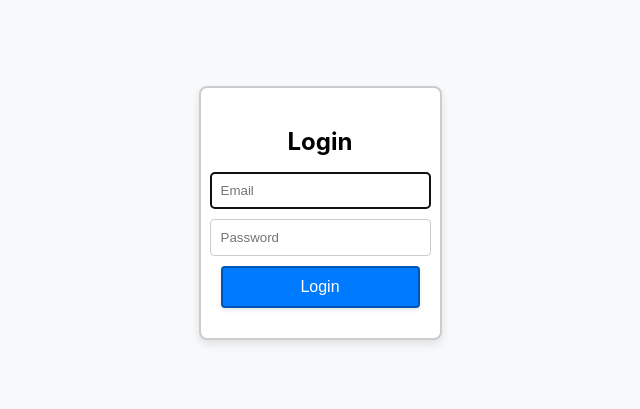
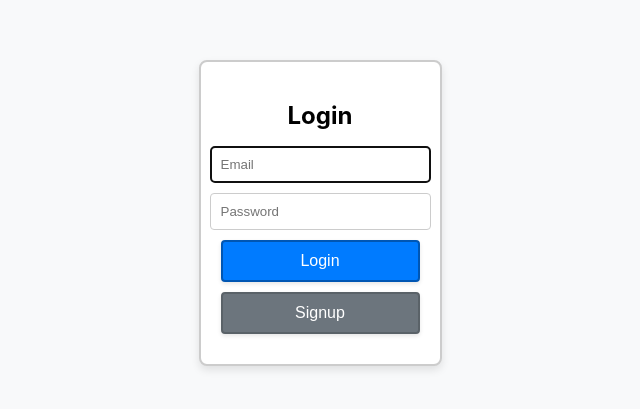
Before and after one commit to vishwaraj1989/MISGPPP, a React (Create React App) app: page / in a window 1280 px wide. Shown: the part 187-596 px from the top of the page, without its empty margins (320-960 px from the left). Built offline with nearby package versions, Linux system fonts and the light colour scheme.

Commit message:
axios.post change

```diff
--- a/src/components/login.js
+++ b/src/components/login.js
@@ -1,3 +1,82 @@
+// import React, { useState, useRef, useEffect } from 'react';
+// import axios from 'axios';
+// import { useNavigate } from 'react-router-dom';
+// import './Login.css'; // Import the updated CSS file
+
+// const Login = () => {
+//   const [formData, setFormData] = useState({
+//     email: '',
+//     password: ''
+//   });
+
+//   const [message, setMessage] = useState('');
+//   const navigate = useNavigate();
+//   const emailRef = useRef(null); // Create a ref for the email input field
+
+//   useEffect(() => {
+//     // Focus on the email input field when the component mounts
+//     if (emailRef.current) {
+//       emailRef.current.focus();
+//     }
+//   }, []);
+
+//   const handleChange = (e) => {
+//     setFormData({
+//       ...formData,
+//       [e.target.name]: e.target.value
+//     });
+//   };
+
+//   const handleSubmit = async (e) => {
+//     e.preventDefault();
+//     try {
+//       const response = await axios.post('http://localhost:5000/api/authRoutes/login', formData);
+//       setMessage(response.data.message);
+//       localStorage.setItem('token', response.data.token);
+//       navigate('/Dashboard');
+//     } catch (error) {
+//       setMessage(error.response?.data?.message || 'Something went wrong!');
+//     }
+//   };
+
+//   // const handleSignupClick = () => {
+//   //   navigate('/signup');
+//   // };
+
+//   return (
+//     <div className="login-container">
+//       <div className="login-box">
+//         <h2>Login</h2>
+//         <form onSubmit={handleSubmit}>
+//           <input
+//             type="email"
+//             name="email"
+//             placeholder="Email"
+//             value={formData.email}
+//             onChange={handleChange}
+//             required
+//             ref={emailRef} // Attach the ref to the email input field
+//           />
+//           <input
+//             type="password"
+//             name="password"
+//             placeholder="Password"
+//             value={formData.password}
+//             onChange={handleChange}
+//             required
+//           />
+//           <button type="submit" className="login-button">Login</button>
+//         </form>
+//         {message && <p>{message}</p>}
+//         {/* <button onClick={handleSignupClick} className="signup-button">Signup</button> */}
+//       </div>
+//     </div>
+//   );
+// };
+
+// export default Login;
+
+
 import React, { useState, useRef, useEffect } from 'react';
 import axios from 'axios';
 import { useNavigate } from 'react-router-dom';
@@ -30,18 +109,20 @@ const Login = () => {
   const handleSubmit = async (e) => {
     e.preventDefault();
     try {
-      const response = await axios.post('http://localhost:5000/api/authRoutes/login', formData);
+      // Update the URL with your deployed Express server URL
+      const response = await axios.post('https://your-express-server.example.com/api/authRoutes/login', formData);
       setMessage(response.data.message);
       localStorage.setItem('token', response.data.token);
       navigate('/Dashboard');
     } catch (error) {
+      console.error('Login error:', error);
       setMessage(error.response?.data?.message || 'Something went wrong!');
     }
   };
 
-  // const handleSignupClick = () => {
-  //   navigate('/signup');
-  // };
+  const handleSignupClick = () => {
+    navigate('/signup');
+  };
 
   return (
     <div className="login-container">
@@ -68,7 +149,7 @@ const Login = () => {
           <button type="submit" className="login-button">Login</button>
         </form>
         {message && <p>{message}</p>}
-        {/* <button onClick={handleSignupClick} className="signup-button">Signup</button> */}
+        <button onClick={handleSignupClick} className="signup-button">Signup</button>
       </div>
     </div>
   );
```
